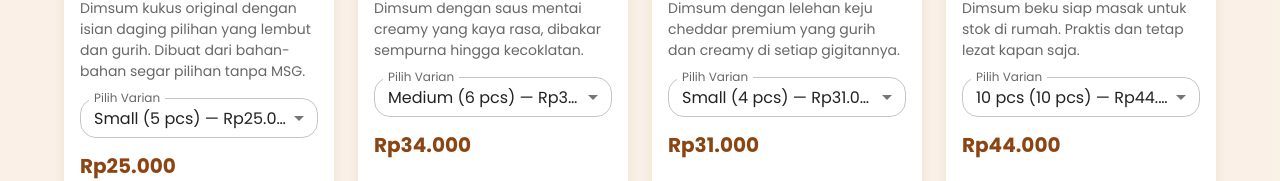
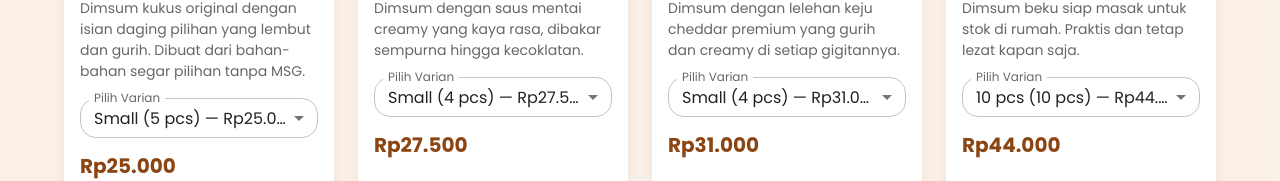
Before and after one commit to andikaafif/baba_abdullah_kitchen, a React (Vite) app: page / in a window 1280 px wide. Shown: the part 1674-1855 px from the top of the page. Built offline with nearby package versions, Linux system fonts and the light colour scheme.

Commit message:
add new menu

```diff
--- a/src/data/menu.ts
+++ b/src/data/menu.ts
@@ -28,6 +28,7 @@ export const menuItems: MenuItem[] = [
     description:
       'Dimsum dengan saus mentai creamy yang kaya rasa, dibakar sempurna hingga kecoklatan.',
     variants: [
+      { label: 'Small', pcs: '4 pcs', price: 27500 },
       { label: 'Medium', pcs: '6 pcs', price: 34000 },
       { label: 'Family Pack', pcs: '12 pcs', price: 60000 },
     ],
```
